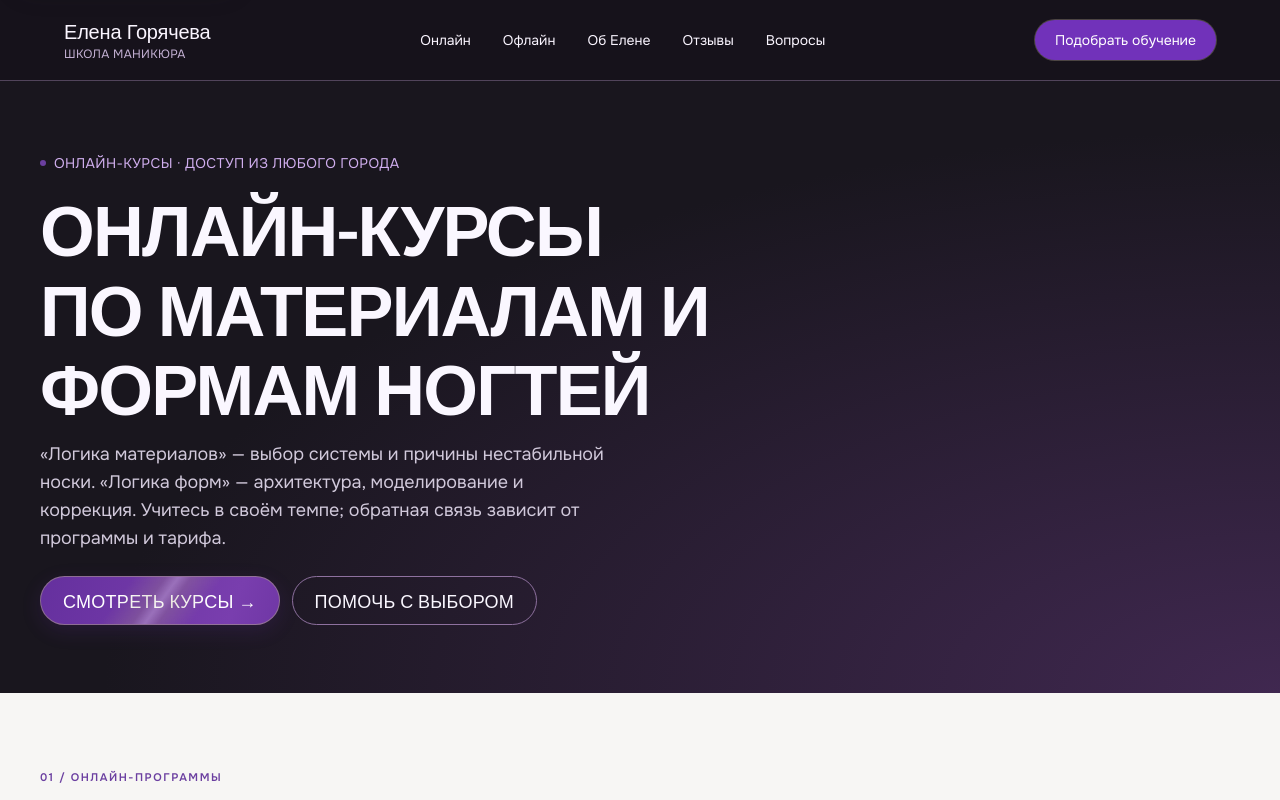
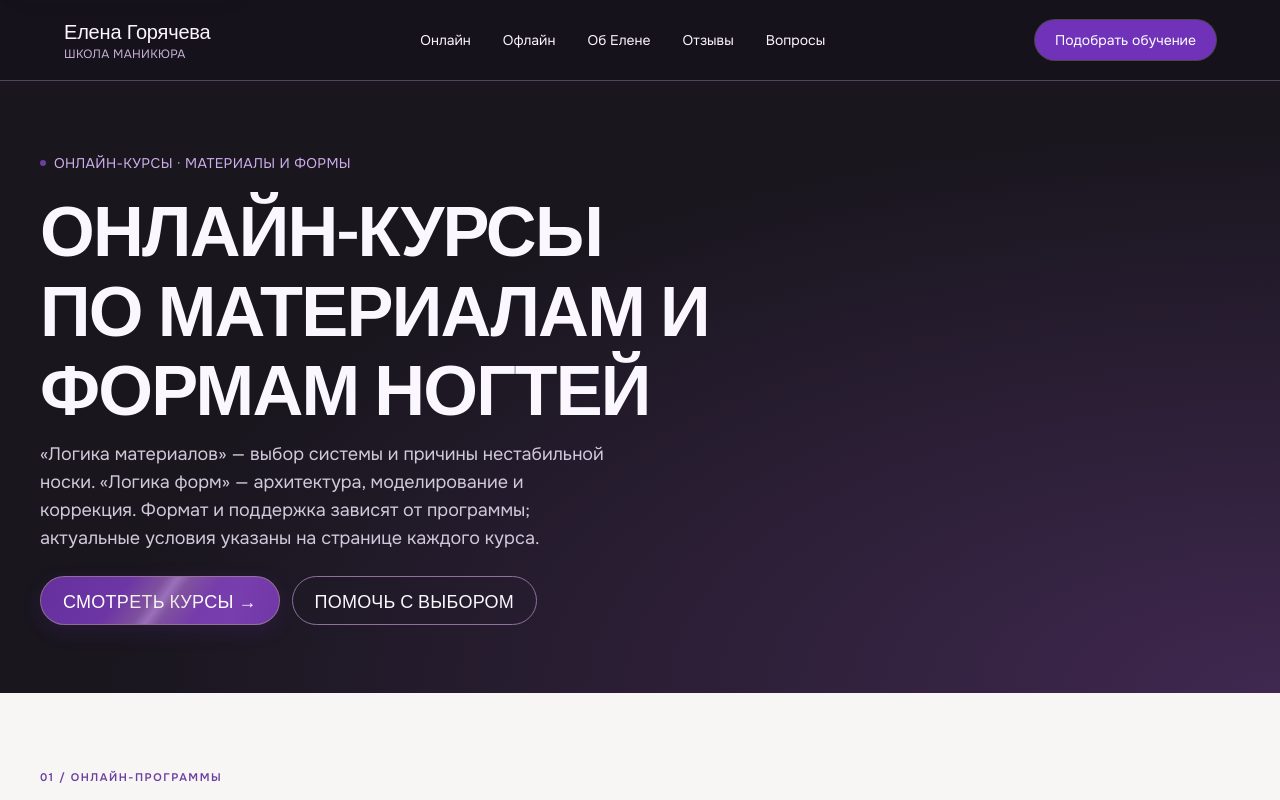
Before and after one commit to msgalya1798-arch/elena-goryacheva-school, a Next.js app: page /online in a window 1280 px wide. Shown: the top 800 px of the page. Built offline with nearby package versions, Linux system fonts and the light colour scheme; no server answers; a web font is replaced by a local one.

Commit message:
Clarify online hero and keep LCP content visible

```diff
--- a/src/components/online/OnlinePageHero.tsx
+++ b/src/components/online/OnlinePageHero.tsx
@@ -8,15 +8,14 @@ export function OnlinePageHero() {
       <div className="container max-w-container">
         <div className="max-w-3xl">
           <div className="lg:col-span-7">
-            <Reveal>
-              <Eyebrow className="mb-3">Онлайн-курсы · доступ из любого города</Eyebrow>
+              <Eyebrow className="mb-3">Онлайн-курсы · материалы и формы</Eyebrow>
               <h1 className="font-display text-[30px] sm:text-4xl lg:text-5xl leading-[1.15] text-ink">
                 Онлайн-курсы по материалам и формам ногтей
               </h1>
               <p className="mt-4 text-lg text-graphite max-w-xl">
                 «Логика материалов» — выбор системы и причины нестабильной носки.
                 «Логика форм» — архитектура, моделирование и коррекция.
-                Учитесь в своём темпе; обратная связь зависит от программы и тарифа.
+                Формат и поддержка зависят от программы; актуальные условия указаны на странице каждого курса.
               </p>
               <div className="mt-6 flex flex-col sm:flex-row gap-3">
                 <Link
@@ -32,7 +31,6 @@ export function OnlinePageHero() {
                   Помочь с выбором
                 </Link>
               </div>
-            </Reveal>
           </div>
 
         </div>
```
